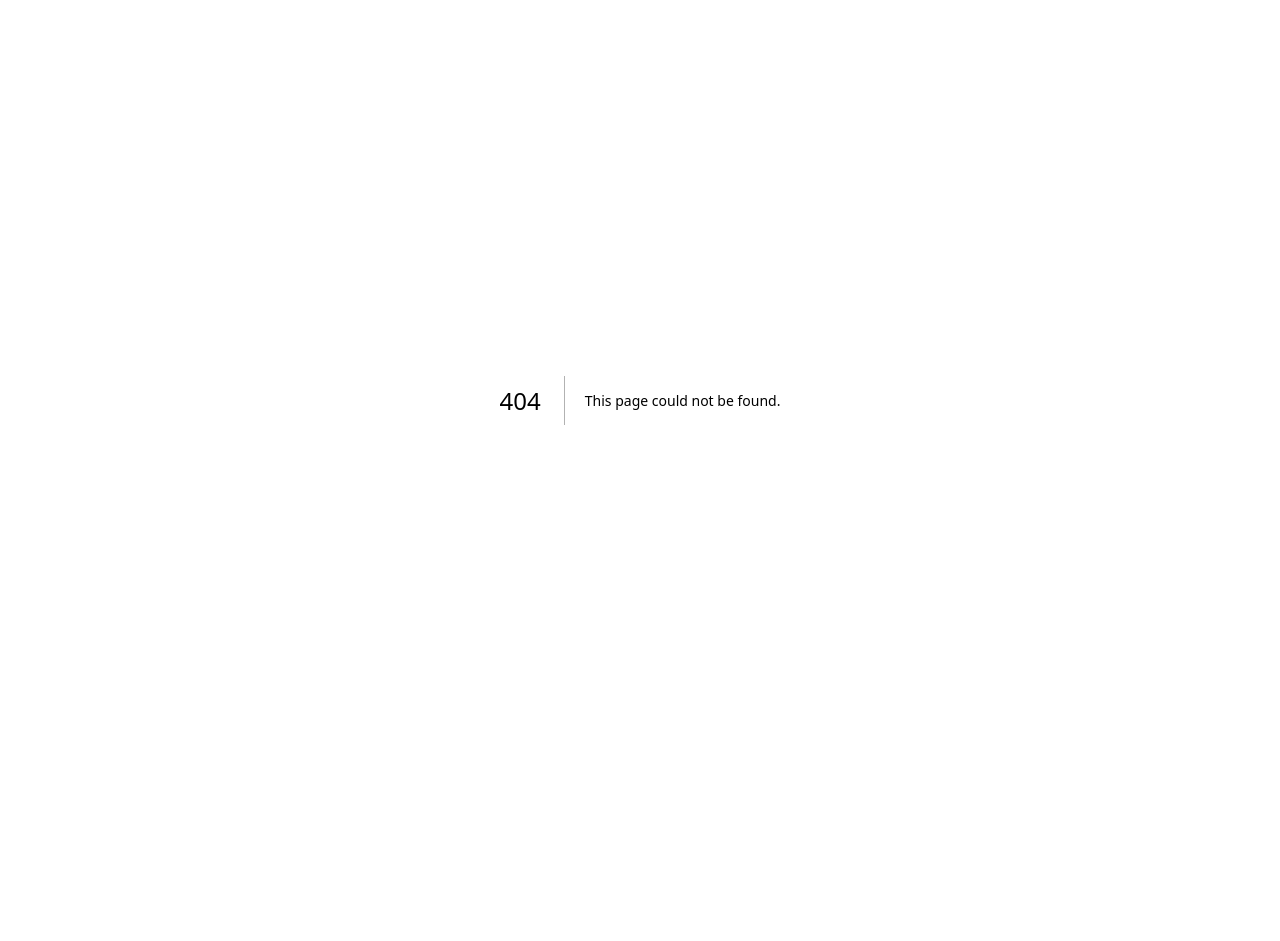
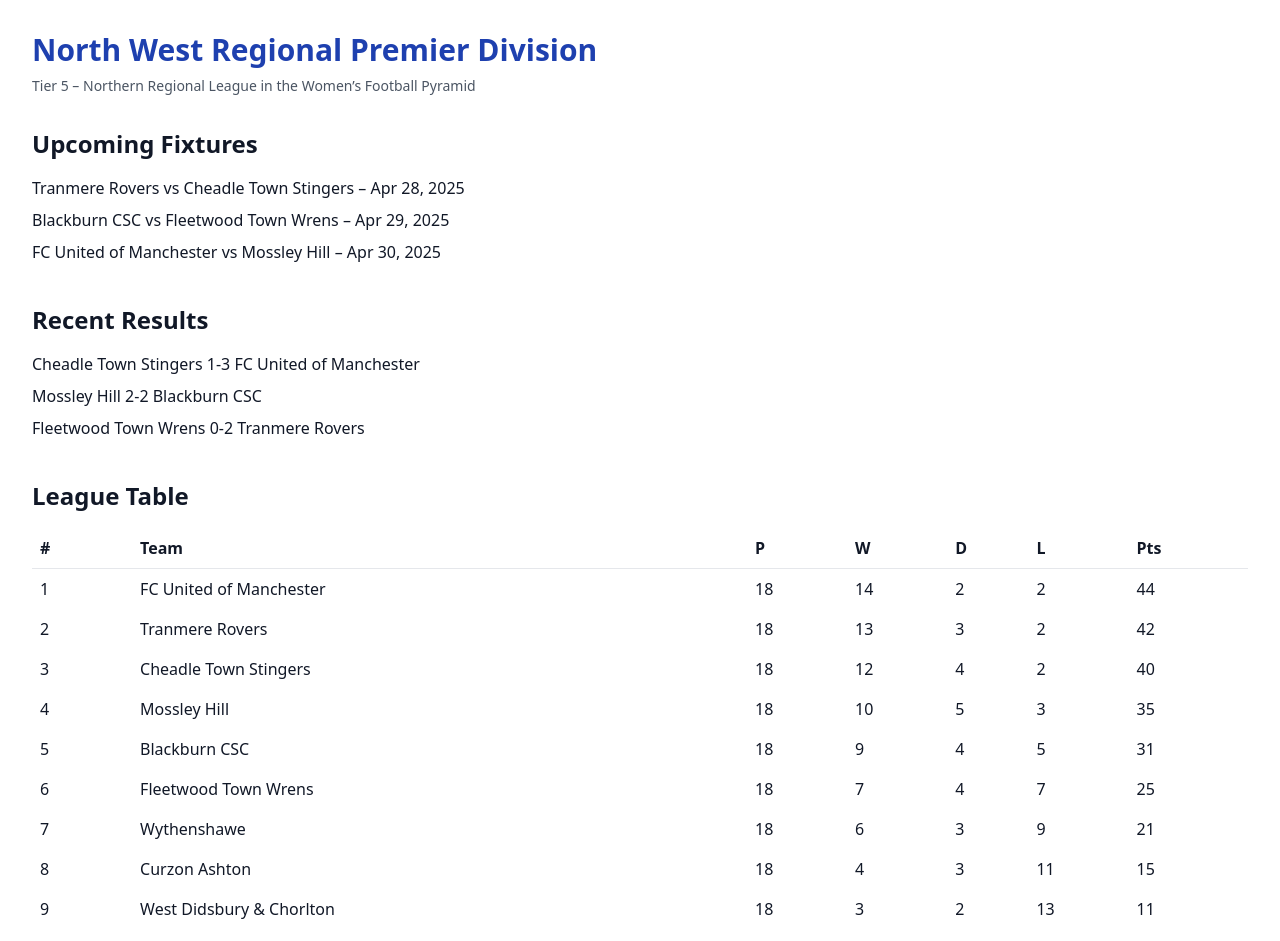
Before and after one commit to jhickey011/the-pyramid-page, a Next.js app: page /leagues/north-west-premier in a window 1280 px wide. Before the commit this address had no page. Shown: the top 941 px of the page. Before the commit the page ends 800 px from the top, so only its background shows below. Built offline with nearby package versions, Linux system fonts and the light colour scheme.

Commit message:
Create page.tsx

```diff
--- /dev/null
+++ b/app/leagues/north-west-premier/page.tsx
@@ -0,0 +1,57 @@
+export default function NorthWestPremierPage() {
+  return (
+    <main className="min-h-screen p-8 bg-white text-gray-900">
+      <header className="mb-8">
+        <h1 className="text-3xl font-bold text-blue-800">North West Regional Premier Division</h1>
+        <p className="text-sm text-gray-600 mt-2">Tier 5 – Northern Regional League in the Women’s Football Pyramid</p>
+      </header>
+
+      <section className="mb-10">
+        <h2 className="text-2xl font-semibold mb-4">Upcoming Fixtures</h2>
+        <ul className="space-y-2">
+          <li>Tranmere Rovers vs Cheadle Town Stingers – Apr 28, 2025</li>
+          <li>Blackburn CSC vs Fleetwood Town Wrens – Apr 29, 2025</li>
+          <li>FC United of Manchester vs Mossley Hill – Apr 30, 2025</li>
+        </ul>
+      </section>
+
+      <section className="mb-10">
+        <h2 className="text-2xl font-semibold mb-4">Recent Results</h2>
+        <ul className="space-y-2">
+          <li>Cheadle Town Stingers 1-3 FC United of Manchester</li>
+          <li>Mossley Hill 2-2 Blackburn CSC</li>
+          <li>Fleetwood Town Wrens 0-2 Tranmere Rovers</li>
+        </ul>
+      </section>
+
+      <section>
+        <h2 className="text-2xl font-semibold mb-4">League Table</h2>
+        <table className="w-full text-left border-collapse">
+          <thead>
+            <tr>
+              <th className="border-b p-2">#</th>
+              <th className="border-b p-2">Team</th>
+              <th className="border-b p-2">P</th>
+              <th className="border-b p-2">W</th>
+              <th className="border-b p-2">D</th>
+              <th className="border-b p-2">L</th>
+              <th className="border-b p-2">Pts</th>
+            </tr>
+          </thead>
+          <tbody>
+            <tr><td className="p-2">1</td><td className="p-2">FC United of Manchester</td><td className="p-2">18</td><td className="p-2">14</td><td className="p-2">2</td><td className="p-2">2</td><td className="p-2">44</td></tr>
+            <tr><td className="p-2">2</td><td className="p-2">Tranmere Rovers</td><td className="p-2">18</td><td className="p-2">13</td><td className="p-2">3</td><td className="p-2">2</td><td className="p-2">42</td></tr>
+            <tr><td className="p-2">3</td><td className="p-2">Cheadle Town Stingers</td><td className="p-2">18</td><td className="p-2">12</td><td className="p-2">4</td><td className="p-2">2</td><td className="p-2">40</td></tr>
+            <tr><td className="p-2">4</td><td className="p-2">Mossley Hill</td><td className="p-2">18</td><td className="p-2">10</td><td className="p-2">5</td><td className="p-2">3</td><td className="p-2">35</td></tr>
+            <tr><td className="p-2">5</td><td className="p-2">Blackburn CSC</td><td className="p-2">18</td><td className="p-2">9</td><td className="p-2">4</td><td className="p-2">5</td><td className="p-2">31</td></tr>
+            <tr><td className="p-2">6</td><td className="p-2">Fleetwood Town Wrens</td><td className="p-2">18</td><td className="p-2">7</td><td className="p-2">4</td><td className="p-2">7</td><td className="p-2">25</td></tr>
+            <tr><td className="p-2">7</td><td className="p-2">Wythenshawe</td><td className="p-2">18</td><td className="p-2">6</td><td className="p-2">3</td><td className="p-2">9</td><td className="p-2">21</td></tr>
+            <tr><td className="p-2">8</td><td className="p-2">Curzon Ashton</td><td className="p-2">18</td><td className="p-2">4</td><td className="p-2">3</td><td className="p-2">11</td><td className="p-2">15</td></tr>
+            <tr><td className="p-2">9</td><td className="p-2">West Didsbury & Chorlton</td><td className="p-2">18</td><td className="p-2">3</td><td className="p-2">2</td><td className="p-2">13</td><td className="p-2">11</td></tr>
+            <tr><td className="p-2">10</td><td className="p-2">Altrincham</td><td className="p-2">18</td><td className="p-2">2</td><td className="p-2">1</td><td className="p-2">15</td><td className="p-2">7</td></tr>
+          </tbody>
+        </table>
+      </section>
+    </main>
+  );
+}
```
